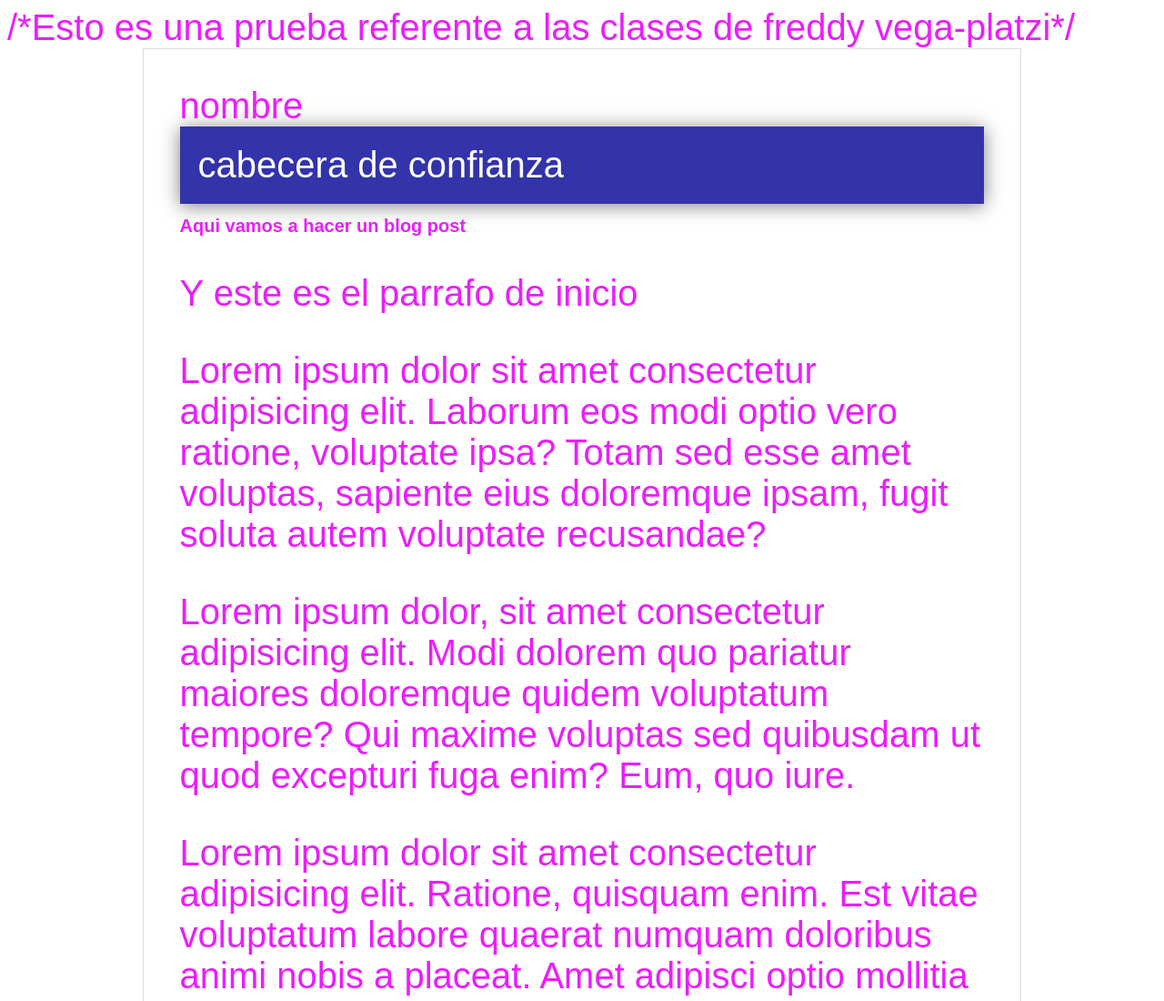
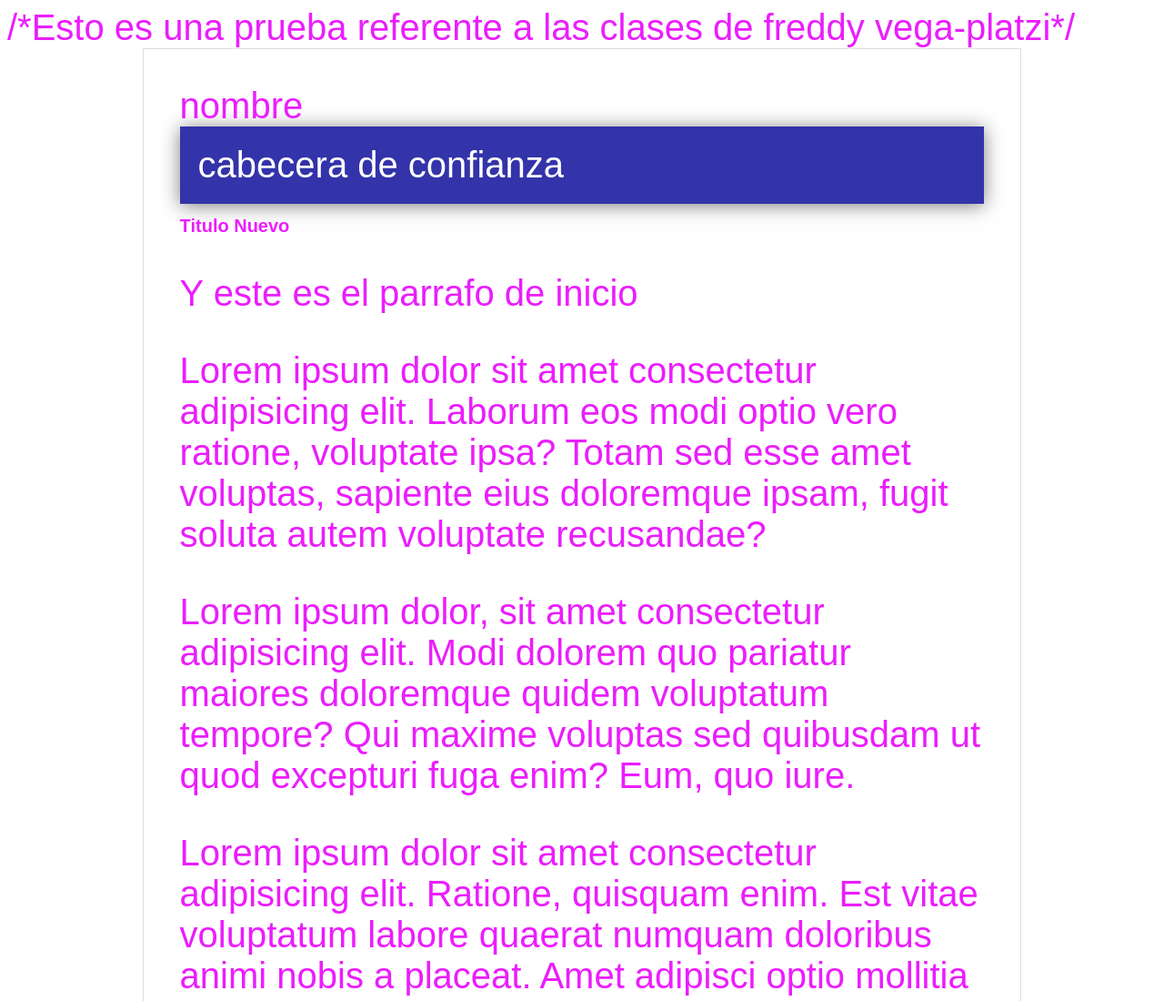
Before and after one commit to Kcode01/Test, a plain HTML site: page index.html in a window 1280 px wide. Shown: the top 1100 px of the page at 91% size. Drawn offline with Linux system fonts and the light colour scheme.

Commit message:
Se cambio el titulo

```diff
--- a/index.html
+++ b/index.html
@@ -17,7 +17,7 @@
 
         </div>
         <div id="post">
-        <h1>Aqui vamos a hacer un blog post</h1>
+        <h1>Titulo Nuevo</h1>
         <p>Y este es el parrafo de inicio</p>
         <p>Lorem ipsum dolor sit amet consectetur adipisicing elit. Laborum eos modi optio vero ratione, voluptate ipsa? Totam sed esse amet voluptas, sapiente eius doloremque ipsam, fugit soluta autem voluptate recusandae?</p>
         <p>Lorem ipsum dolor, sit amet consectetur adipisicing elit. Modi dolorem quo pariatur maiores doloremque quidem voluptatum tempore? Qui maxime voluptas sed quibusdam ut quod excepturi fuga enim? Eum, quo iure.</p>
```
